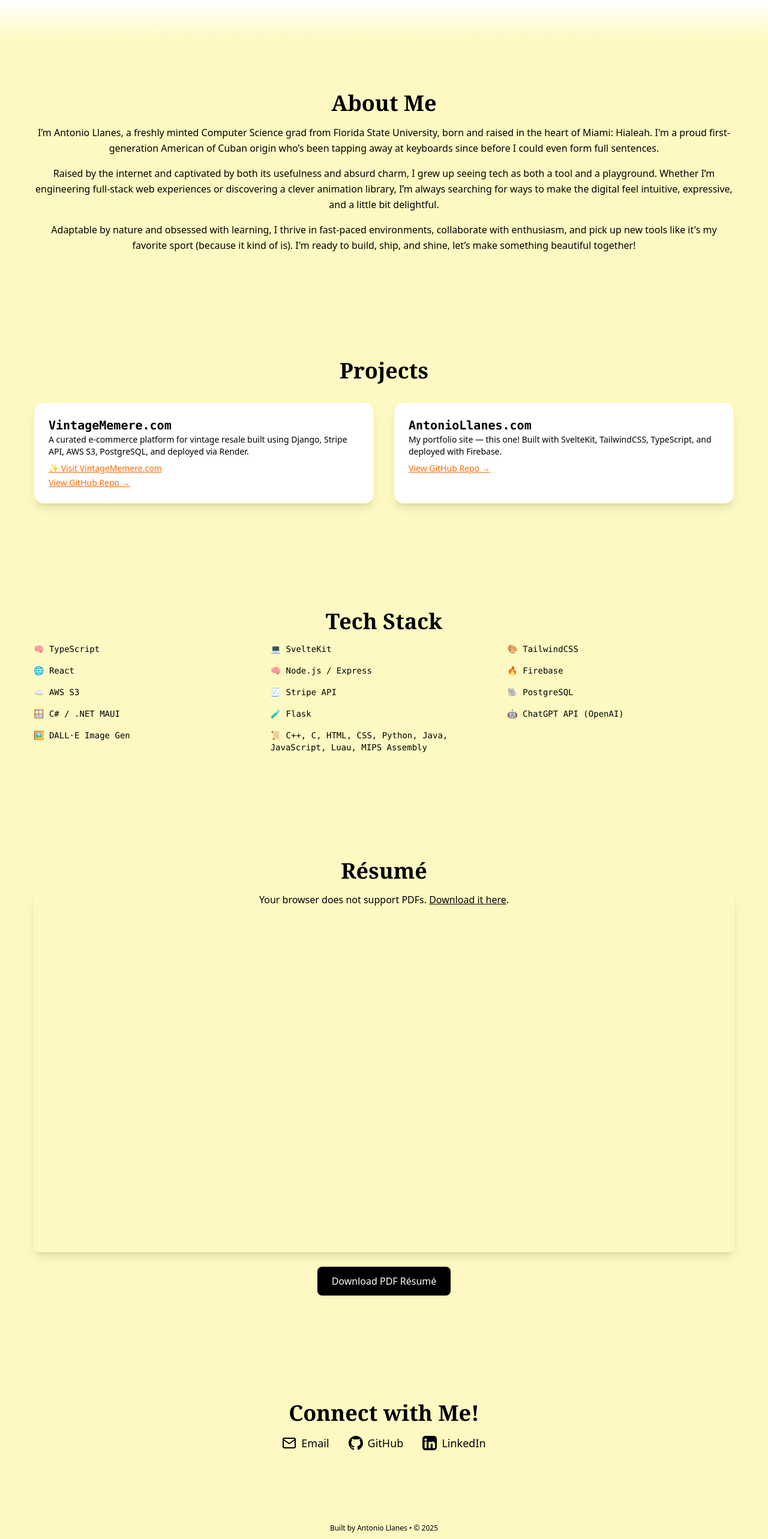
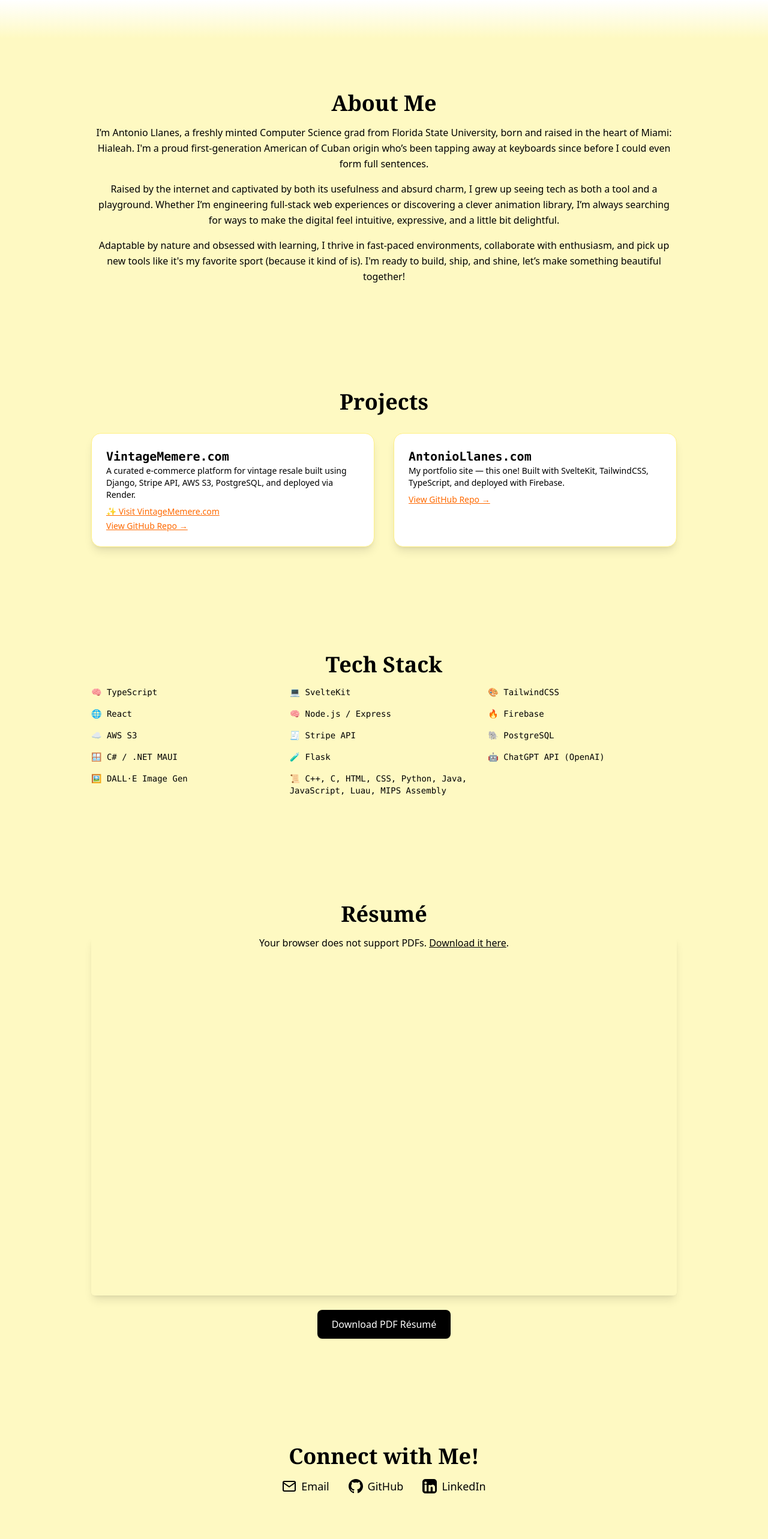
Before and after one commit to AntonioLlanes/antoniollanes-site, a SvelteKit app: page / in a window 1280 px wide. Shown: the part 800-3366 px from the top of the page at 60% size. Built offline with nearby package versions, Linux system fonts and the light colour scheme.

Commit message:
💛 Updated resume, and about me section

```diff
--- a/src/routes/+page.svelte
+++ b/src/routes/+page.svelte
@@ -52,8 +52,8 @@
 <section class="h-16 w-full bg-gradient-to-b from-white to-yellow-100"></section>
 
 <!-- About Section -->
-<section class="px-8 py-16 w-full mx-auto bg-yellow-100 font-sans">
-  <div class="fade-section opacity-0 translate-y-6 transition-all duration-1000 p-6">
+<section class="w-full px-8 py-16 bg-yellow-100 font-sans">
+  <div class="max-w-5xl mx-auto fade-section opacity-0 translate-y-6 transition-all duration-1000 p-6">
     <h2 class="text-4xl font-bold text-black mb-4 text-center font-serif">About Me</h2>
     <p class="text-base leading-relaxed text-black text-center">
       I’m Antonio Llanes, a freshly minted Computer Science grad from Florida State University, born and raised in the heart of Miami: Hialeah. I'm a proud first-generation American of Cuban origin who’s been tapping away at keyboards since before I could even form full sentences.
@@ -62,14 +62,14 @@
       Raised by the internet and captivated by both its usefulness and absurd charm, I grew up seeing tech as both a tool and a playground. Whether I’m engineering full-stack web experiences or discovering a clever animation library, I’m always searching for ways to make the digital feel intuitive, expressive, and a little bit delightful.
     </p>
     <p class="text-base leading-relaxed text-black text-center mt-4">
-    Adaptable by nature and obsessed with learning, I thrive in fast-paced environments, collaborate with enthusiasm, and pick up new tools like it's my favorite sport (because it kind of is). I'm ready to build, ship, and shine, let’s make something beautiful together!
+      Adaptable by nature and obsessed with learning, I thrive in fast-paced environments, collaborate with enthusiasm, and pick up new tools like it's my favorite sport (because it kind of is). I'm ready to build, ship, and shine, let’s make something beautiful together!
     </p>
   </div>
 </section>
 
 <!-- Projects Section -->
-<section class="px-8 py-16 w-full mx-auto bg-yellow-100 font-sans">
-  <div class="fade-section opacity-0 translate-y-6 transition-all duration-1000 p-6">
+<section class="w-full px-8 py-16 bg-yellow-100 font-sans">
+  <div class="max-w-5xl mx-auto fade-section opacity-0 translate-y-6 transition-all duration-1000 p-6">
     <h2 class="text-4xl font-bold mb-8 text-black text-center font-serif">Projects</h2>
     <div class="grid gap-8 md:grid-cols-2">
       <div class="bg-white rounded-2xl shadow-lg p-6 border border-yellow-200">
@@ -90,8 +90,8 @@
 </section>
 
 <!-- Tech Stack Section -->
-<section class="px-8 py-16 w-full mx-auto bg-yellow-100 font-sans">
-  <div class="fade-section opacity-0 translate-y-6 transition-all duration-1000 p-6">
+<section class="w-full px-8 py-16 bg-yellow-100 font-sans">
+  <div class="max-w-5xl mx-auto fade-section opacity-0 translate-y-6 transition-all duration-1000 p-6">
     <h2 class="text-4xl font-bold text-black mb-4 text-center font-serif">Tech Stack</h2>
     <ul class="grid grid-cols-2 md:grid-cols-3 gap-4 text-sm text-black font-mono">
       <li>🧠 TypeScript</li>
@@ -113,8 +113,8 @@
 </section>
 
 <!-- Resume Section -->
-<section class="px-8 py-16 w-full mx-auto text-center bg-yellow-100 font-sans">
-  <div class="fade-section opacity-0 translate-y-6 transition-all duration-1000 p-6">
+<section class="w-full px-8 py-16 text-center bg-yellow-100 font-sans">
+  <div class="max-w-5xl mx-auto fade-section opacity-0 translate-y-6 transition-all duration-1000 p-6">
     <h2 class="text-4xl font-bold text-black mb-4 font-serif">Résumé</h2>
     <object data="/AJL_resume.pdf" type="application/pdf" width="100%" height="600px" class="rounded-md shadow-lg" aria-label="Antonio Llanes Resume" title="Antonio Llanes Resume PDF">
       <p class="text-black">Your browser does not support PDFs. <a href="/AJL_resume.pdf" class="underline">Download it here</a>.</p>
@@ -128,8 +128,8 @@
 </section>
 
 <!-- Contact Section -->
-<section class="px-8 py-16 w-full mx-auto text-center bg-yellow-100 font-sans">
-  <div class="fade-section opacity-0 translate-y-6 transition-all duration-1000 p-6">
+<section class="w-full px-8 py-16 text-center bg-yellow-100 font-sans">
+  <div class="max-w-5xl mx-auto fade-section opacity-0 translate-y-6 transition-all duration-1000 p-6">
     <h2 class="text-4xl font-bold text-black mb-4 font-serif">Connect with Me!</h2>
     <div class="flex justify-center gap-8 text-black text-lg">
       <a href="mailto:antoniojllanes@gmail.com" class="hover:text-orange-500 flex items-center gap-2">
@@ -143,7 +143,6 @@
         </svg>
         GitHub
       </a>
-
       <a href="https://www.linkedin.com/in/antonio-llanes/" class="hover:text-orange-500 flex items-center gap-2">
         <svg class="w-6 h-6" fill="currentColor" viewBox="0 0 24 24" xmlns="http://www.w3.org/2000/svg"><path d="M19 0h-14c-2.8 0-5 2.2-5 5v14c0 2.8 2.2 5 5 5h14c2.8 0 5-2.2 5-5v-14c0-2.8-2.2-5-5-5zM7.1 20.5h-3.4v-11h3.4v11zM5.4 8.3c-1.1 0-2-.9-2-2 0-1.1.9-2 2-2s2 .9 2 2c0 1.1-.9 2-2 2zM20.5 20.5h-3.4v-5.6c0-1.3-.5-2.2-1.7-2.2-.9 0-1.4.6-1.6 1.1-.1.2-.1.5-.1.8v5.9h-3.4s.1-9.6 0-10.6h3.4v1.5c.5-.8 1.3-1.9 3.2-1.9 2.4 0 4.2 1.6 4.2 5.1v5.9z"/></svg>
         LinkedIn
```
Also changed, not shown: 1 other file (tests, documents, lock files or other folders).
